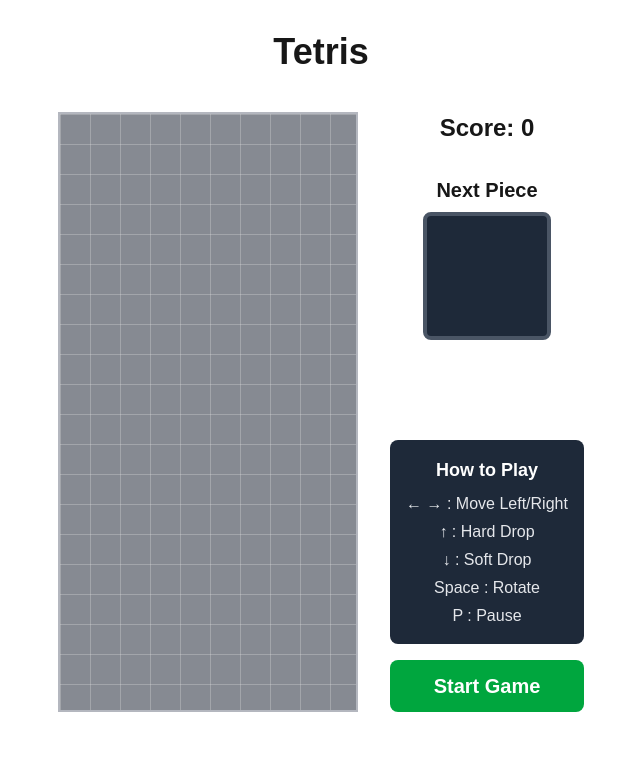
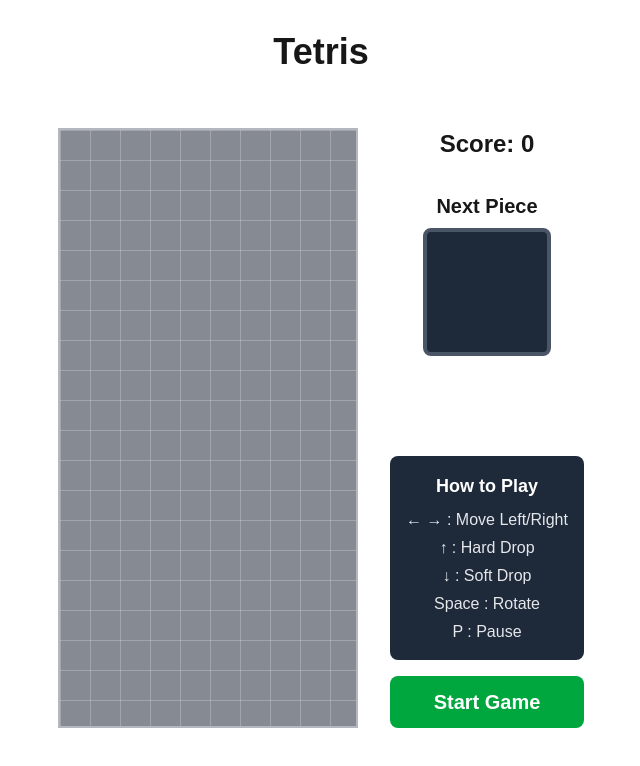
Before and after one commit to mcnuggets-lab/tetris-next, a Next.js app: page / in a window 1280 px wide. Shown: the top 766 px of the page, without its empty margins (319-959 px from the left). Built offline with nearby package versions, Linux system fonts and the light colour scheme.

Commit message:
OK. I was too optimistic last commit

```diff
--- a/src/app/page.tsx
+++ b/src/app/page.tsx
@@ -7,13 +7,13 @@
 function GameStatus() {
   const context = useContext(TetrisContext);
 
+  const getStatusContent = () => {
     if (!context) return null;
-
     const { gameOver, isPaused } = context;
 
     if (gameOver) {
       return (
-      <div className="text-2xl font-bold text-red-500 mb-4 animate-pulse">
+        <div className="text-2xl font-bold text-red-500 animate-pulse">
           Game Over!
         </div>
       );
@@ -21,22 +21,34 @@
 
     if (isPaused) {
       return (
-      <div className="text-2xl font-bold text-yellow-500 mb-4">
+        <div className="text-2xl font-bold text-yellow-500">
           Paused
         </div>
       );
     }
 
-  return <div className="h-8"></div>;
+    return null;
+  };
+
+  return (
+    <div className="w-full min-h-[2rem] flex items-center justify-center">
+      {getStatusContent()}
+    </div>
+  );
+
 }
 
 export default function Home() {
   return (
     <TetrisProvider>
-      <main className="flex min-h-screen flex-col items-center p-8">
-        <h1 className="text-4xl font-bold mb-2">Tetris</h1>
+      <main className="min-h-screen p-8">
+        <div className="flex flex-col items-center">
+          <h1 className="text-4xl font-bold mb-2 text-center">Tetris</h1>
+          <div className="w-full max-w-[600px] text-center min-h-[2rem] mb-4">
             <GameStatus />
+          </div>
           <TetrisBoard />
+        </div>
       </main>
     </TetrisProvider>
   );
```
Lines whose indentation alone changed are shown as unchanged.
